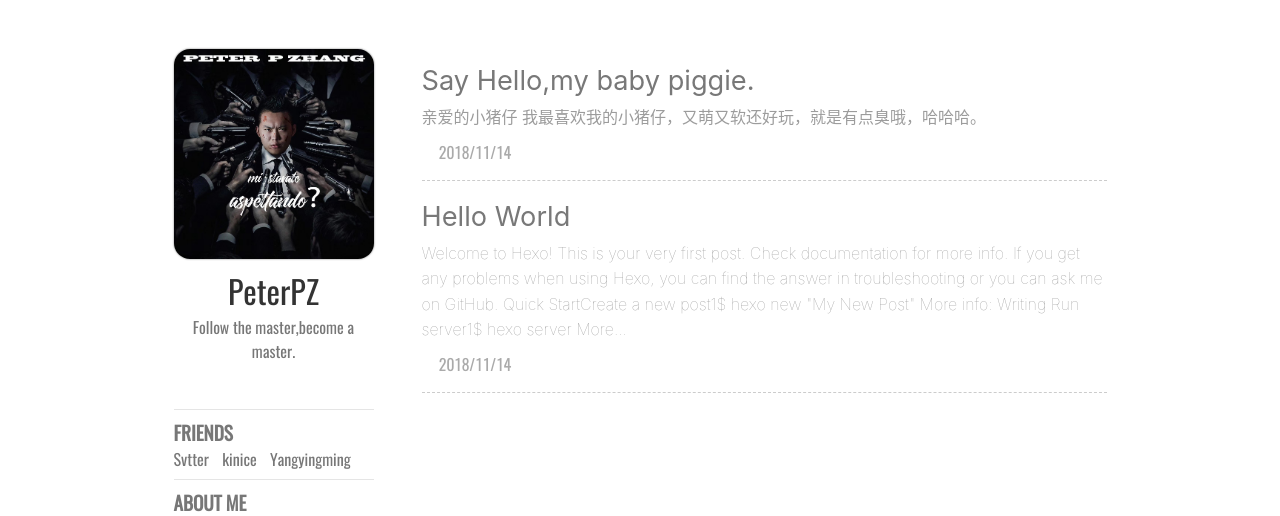
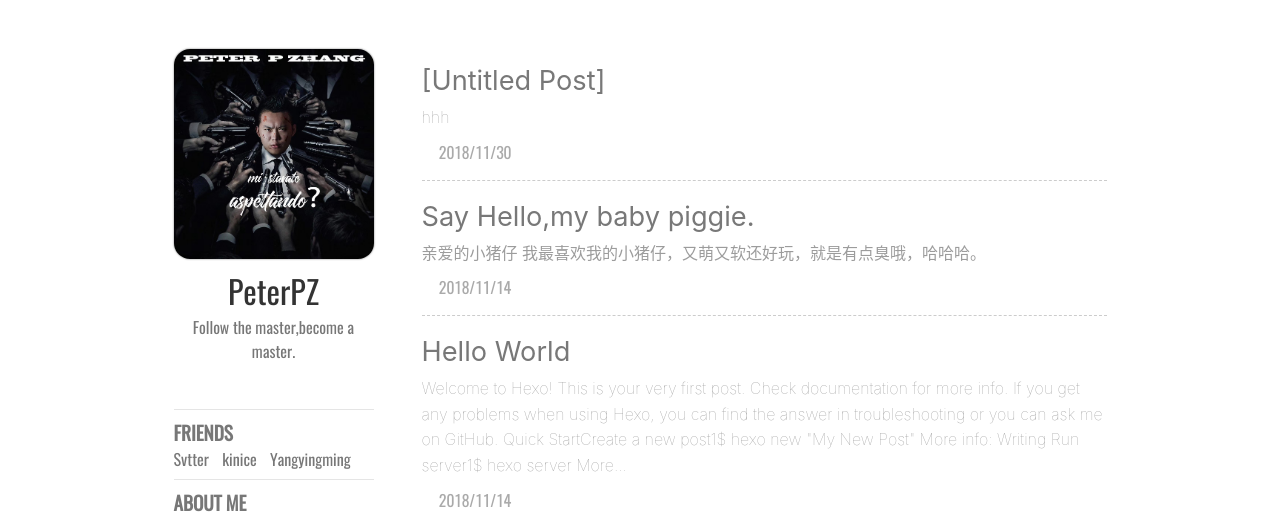
Before and after one commit to PeterPZhang/PeterPZhang.github.io, a plain HTML site: page index.html in a window 1280 px wide. Shown: the part 803-1319 px from the top of the page. Drawn offline with nearby package versions, Linux system fonts and the light colour scheme; some packages are replaced by stand-ins of ours; no server answers; a script that the page names is missing; a web font is replaced by a local one.

Commit message:
Site updated: 2018-11-30 17:26:44

```diff
--- a/index.html
+++ b/index.html
@@ -359,6 +359,30 @@ height:100vh;
 
 
     <article class="index-post">
+        <a class="abstract-title" href="/2018/11/30/hhh/">
+
+                <span>[Untitled Post]</span>
+        </a>
+        <div class="abstract-content">
+            hhh
+
+        </div>
+        <div class="abstract-post-meta">
+            <!-- date  -->
+            <div class="abstract-date">
+                <span class="abstract-calander iconfont-archer">&#xe676;</span><span class="abstract-time">2018/11/30</span>
+            </div>
+            <!-- tags  -->
+
+        </div>
+    </article>
+
+
+
+
+
+
+    <article class="index-post">
         <a class="abstract-title" href="/2018/11/14/say_hello/">
 
                 <span>Say Hello,my baby piggie.</span>
@@ -642,9 +666,18 @@ More...
 
 
 
+
+
+
+
+
+
+
+
+
     <div class="total-and-search">
         <div class="total-archive">
-        Total : 2
+        Total : 3
         </div>
         <!-- search  -->
 
@@ -655,12 +688,12 @@ More...
 
 
 
-    <div class="archive-year"> 2018 </div>
+    <div class="archive-year"> Invalid date </div>
     <ul class="year-list">
 
 
         <li class="archive-post-item">
-            <span class="archive-post-date">11/14</span><a class="archive-post-title" href="/2018/11/14/say_hello/">Say Hello,my baby piggie.</a>
+            <span class="archive-post-date">Invalid date</span><a class="archive-post-title" href="/2018/11/14/hello-world/">Hello World</a>
         </li>
 
 
@@ -669,12 +702,17 @@ More...
 
         </ul>
 
-    <div class="archive-year"> Invalid date </div>
+    <div class="archive-year"> 2018 </div>
     <ul class="year-list">
 
 
         <li class="archive-post-item">
-            <span class="archive-post-date">Invalid date</span><a class="archive-post-title" href="/2018/11/14/hello-world/">Hello World</a>
+            <span class="archive-post-date">11/30</span><a class="archive-post-title" href="/2018/11/30/hhh/">[Untitled Post]</a>
+        </li>
+
+
+        <li class="archive-post-item">
+            <span class="archive-post-date">11/14</span><a class="archive-post-title" href="/2018/11/14/say_hello/">Say Hello,my baby piggie.</a>
         </li>
 
     </ul></div>
```
Also changed, not shown: archives/2018/11/index.html (+43 -5 lines), archives/2018/index.html (+43 -5 lines), archives/index.html (+43 -5 lines), 2018/11/30/hhh/index.html (added).
